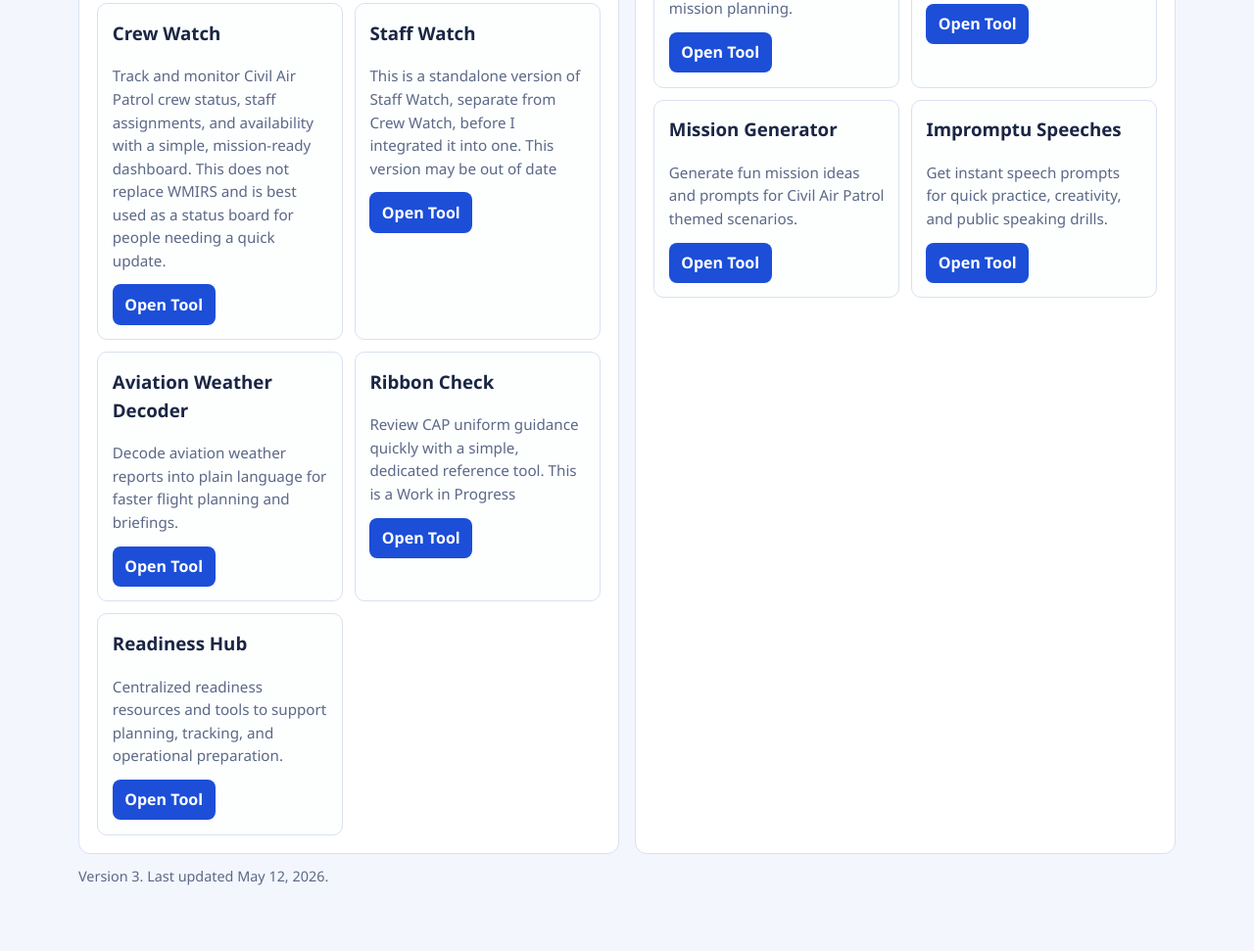
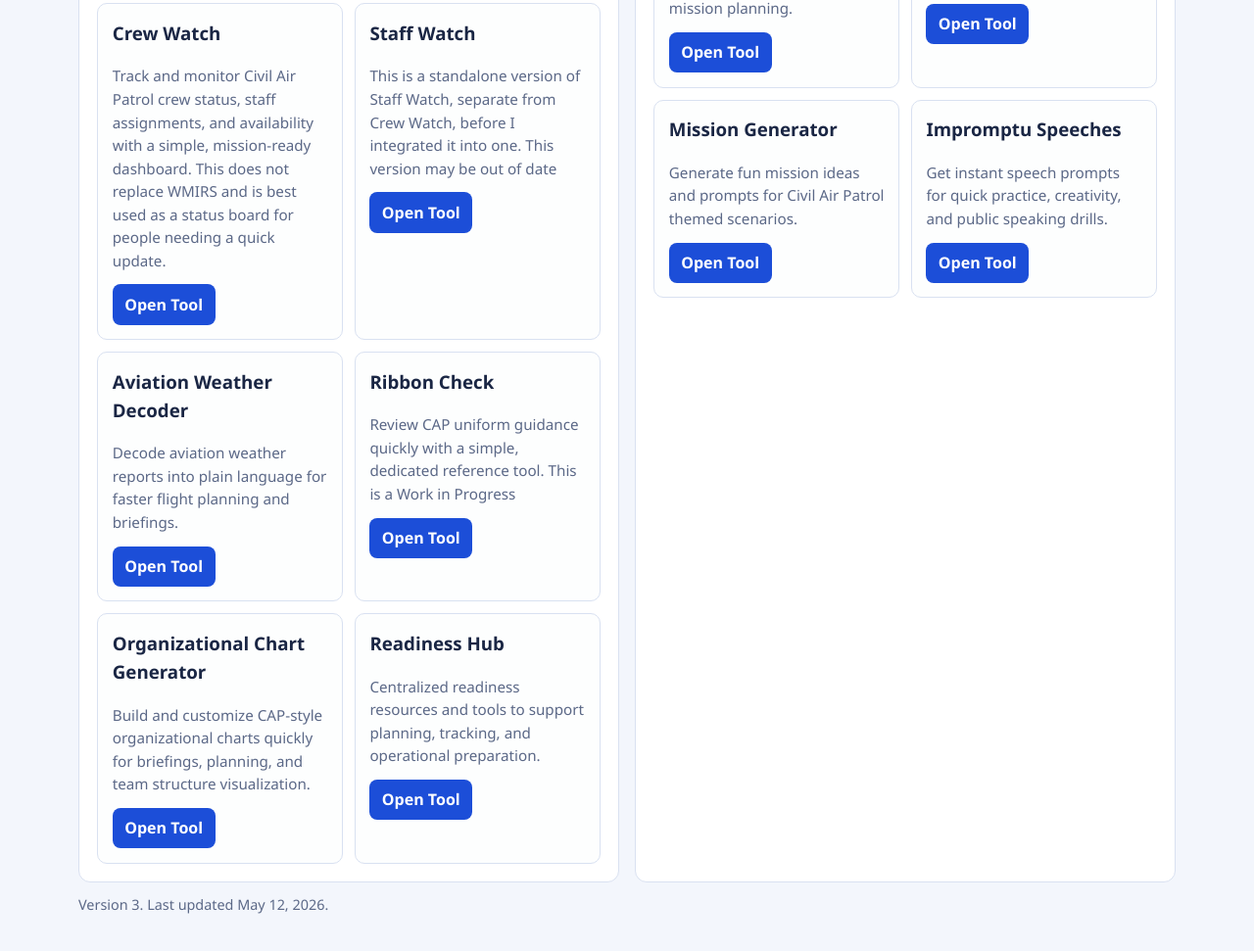
Before and after one commit to Romans-Tools/Romans-Tools, a plain HTML site: page index.html in a window 1280 px wide. Shown: the part 940-1911 px from the top of the page at 98% size. Drawn offline with Linux system fonts and the light colour scheme.

Commit message:
Add Organizational Chart Generator to Available Tools

```diff
--- a/index.html
+++ b/index.html
@@ -127,6 +127,20 @@
               </section>
 
               <section class="tool-tile">
+                <h3>Organizational Chart Generator</h3>
+                <p>Build and customize CAP-style organizational charts quickly for briefings, planning, and team structure visualization.</p>
+                <a
+                  class="btn"
+                  href="https://caporgchartmaker.netlify.app/"
+                  target="_blank"
+                  rel="noopener noreferrer"
+                  aria-label="Open Organizational Chart Generator"
+                >
+                  Open Tool
+                </a>
+              </section>
+
+              <section class="tool-tile">
                 <h3>Readiness Hub</h3>
                 <p>Centralized readiness resources and tools to support planning, tracking, and operational preparation.</p>
                 <a
```
